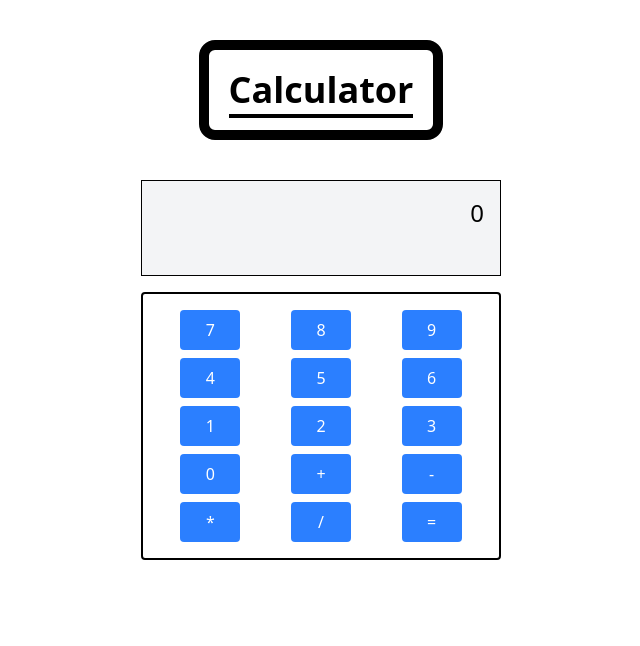
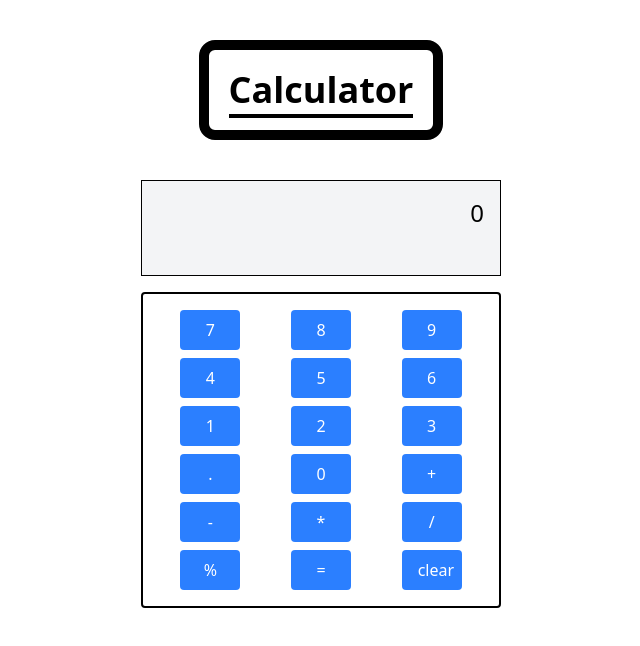
Before and after one commit to bushra-rauf/calculator, a Next.js app: page / in a window 1280 px wide. Shown: the top 646 px of the page, without its empty margins (319-959 px from the left). Built offline with nearby package versions, Linux system fonts and the light colour scheme.

Commit message:
added clear button and set the logic and removed un command

```diff
--- a/src/Data/data.ts
+++ b/src/Data/data.ts
@@ -1,2 +1,2 @@
-export const digits = ['7', '8', '9', '4', '5', '6', '1', '2', '3', '0']
-export const operators = ['+', '-', '*', '/', '=']
+export const digits = ['7', '8', '9', '4', '5', '6', '1', '2', '3','.', '0']
+export const operators = ['+', '-', '*', '/','%','=', 'clear']
--- a/src/app/page.tsx
+++ b/src/app/page.tsx
@@ -7,15 +7,15 @@ import { evaluate } from "mathjs";
 export default function Home() {
   const [input, setInput] = useState ('')
     const [result, setResult] = useState('');
-  const [history, setHistory] = useState<string[]>([]);
-
 
   const handleClick = (value: string) => {
-    if (value === '=') {
+    if (value === 'clear') {
+      handleClear();
+    }
+      else if  (value === '=') {
       try {
          const result = evaluate(input);
          setResult(result);
-         setHistory([...history, `${input} = ${result}`]);
       } catch (error){
         setResult('Error')
       }
```
Also changed, not shown: src/components/Keyborad/index.tsx (+0 -13 lines), 1 other file (tests, documents, lock files or other folders).
